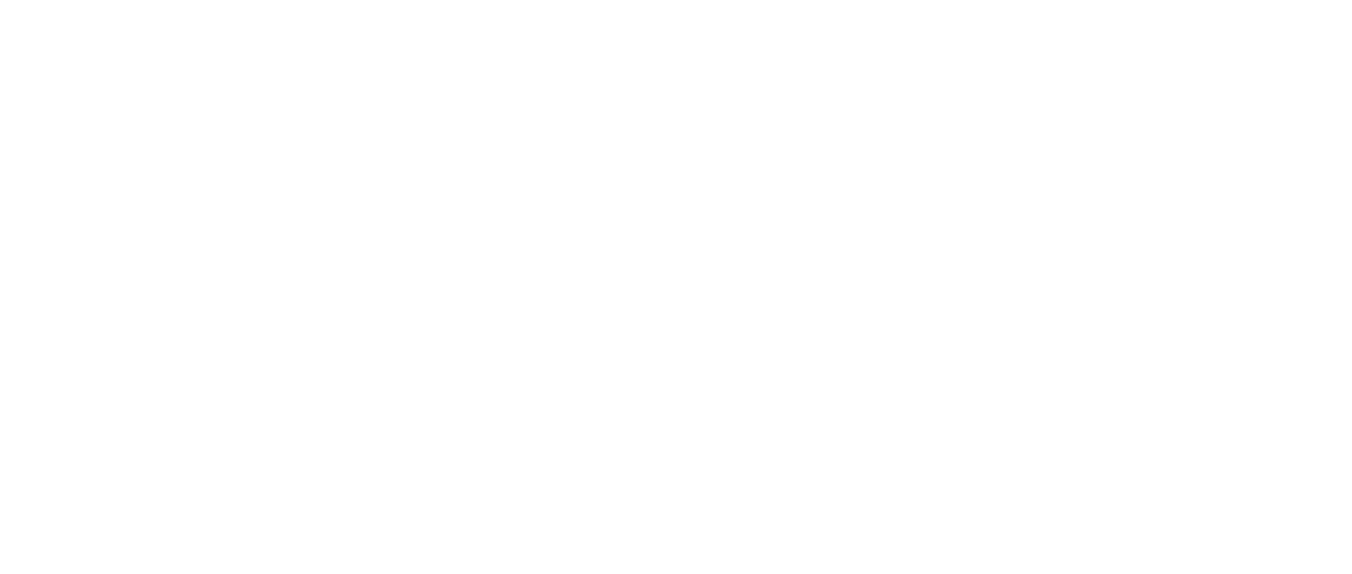
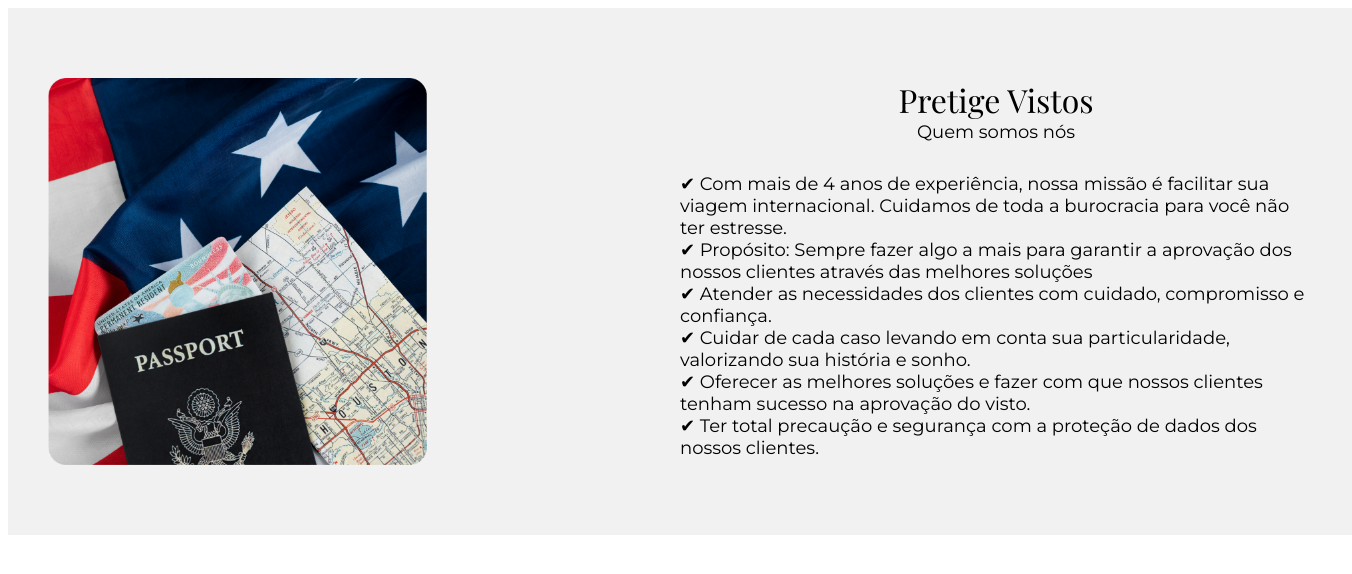
Before and after one commit to IsisAS/pretige-vistos, a Gatsby site: page /WhoAreWe in a window 1280 px wide. Before the commit this address had no page. Shown: the whole page, 1352 px wide, since content can reach past the window. Built offline with nearby package versions, Linux system fonts and the light colour scheme; Gatsby itself is replaced by a stand-in of ours.

Commit message:
- Adicionado a sessão de "Quem somos nós"

```diff
--- a/src/components/layout.tsx
+++ b/src/components/layout.tsx
@@ -27,7 +27,6 @@
       <div
         style={{
           margin: "0 auto",
-          padding: "32px 40px"
         }}
       >
         <main>{children}</main>
--- /dev/null
+++ b/src/pages/WhoAreWe/index.tsx
@@ -0,0 +1,41 @@
+import React from "react";
+import * as styles from "./styles.module.scss";
+import Background from "../../assets/images/backgrounPassport.png";
+
+export default function WhoAreWe(): JSX.Element {
+    return (
+        <div className={styles.container}>
+            <img src={Background} className={styles.background} />
+            <div className={styles.containerPresentation}>
+                <div className={styles.containerHeader}>
+                    <p className={styles.title}>Pretige Vistos</p>
+                    <p className={styles.subtitle}>Quem somos nós</p>
+                </div>
+                <div>
+                    <div className={styles.textPresentation}>
+                        ✔ Com mais de 4 anos de experiência, nossa missão é facilitar sua viagem internacional.
+                        Cuidamos de toda a burocracia para você não ter estresse.
+                    </div>
+                    <div className={styles.textPresentation}>
+                        ✔ Propósito: Sempre fazer algo a mais para garantir a aprovação dos nossos clientes
+                        através das melhores soluções
+                    </div>
+                    <div className={styles.textPresentation}>
+                        ✔ Atender as necessidades dos clientes com cuidado, compromisso e confiança.
+                    </div>
+                    <div className={styles.textPresentation}>
+                        ✔ Cuidar de cada caso levando em conta sua particularidade, valorizando sua história e
+                        sonho.
+                    </div>
+                    <div className={styles.textPresentation}>
+                        ✔ Oferecer as melhores soluções e fazer com que nossos clientes tenham sucesso na
+                        aprovação do visto.
+                    </div>
+                    <div className={styles.textPresentation}>
+                        ✔ Ter total precaução e segurança com a proteção de dados dos nossos clientes.
+                    </div>
+                </div>
+            </div>
+        </div>
+    );
+}
--- /dev/null
+++ b/src/pages/WhoAreWe/styles.module.scss
@@ -0,0 +1,43 @@
+.container {
+    background-color: #F1F1F1;
+    width: 100%;
+    display: flex;
+    justify-content: space-between;
+    padding: 70px 40px;
+}
+
+.background {
+    width: 30%;
+    height: 60%;
+}
+
+.containerPresentation {
+    width: 50%;
+    display: flex;
+    flex-direction: column;
+    gap: 30px;
+}
+
+.containerHeader {
+    display: flex;
+    flex-direction: column;
+    align-items: center;
+}
+
+.textPresentation{
+    font-family: "Montserrat", sans-serif;
+    font-size: 18px;
+    margin: 0;
+}
+
+.title {
+    font-family: 'Playfair Display';
+    font-size: 32px;
+    margin: 0;
+}
+
+.subtitle {
+    font-family: "Montserrat", sans-serif;
+    font-size: 18px;
+    margin: 0;
+}
--- a/src/pages/evidences/styles.module.scss
+++ b/src/pages/evidences/styles.module.scss
@@ -2,6 +2,7 @@
   display: flex;
   flex-direction: column;
   gap: 80px;
+  padding: 70px 40px;
 }
 
 .containerTitle{
--- a/src/pages/home/index.tsx
+++ b/src/pages/home/index.tsx
@@ -1,11 +1,13 @@
 import * as React from "react"
 import Layout from "../../components/layout"
 import Evidences from "../Evidences"
+import WhoAreWe from "../WhoAreWe"
 
 export default function Home(): JSX.Element {
   return (
     <Layout>
       <Evidences />
+      <WhoAreWe />
     </Layout>
   )
 }
```
Also changed, not shown: src/assets/images/backgrounPassport.png (added).
